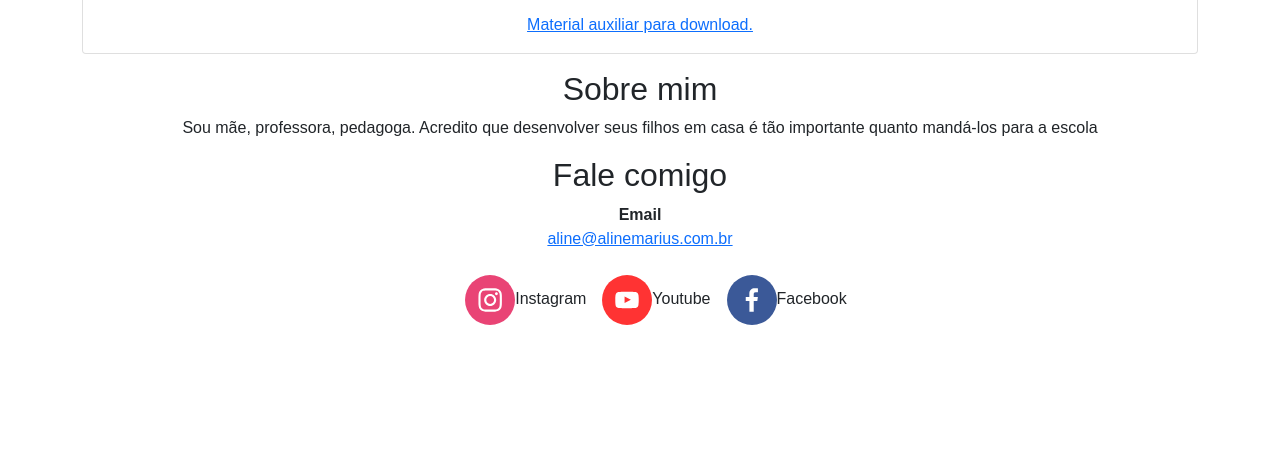
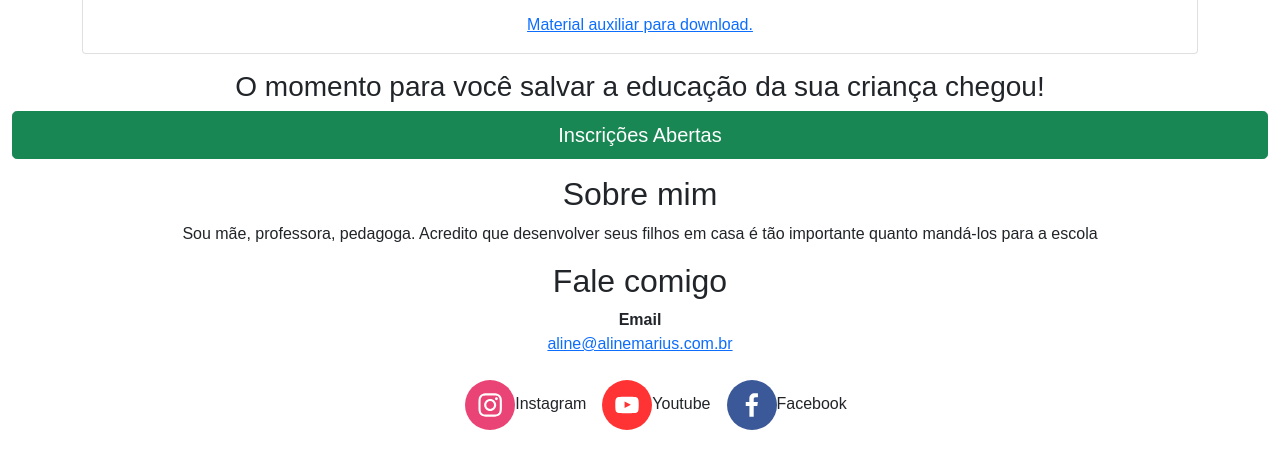
Before and after one commit to aldomonteiro/maratona_alfabetize, a React (Create React App) app: page / in a window 1280 px wide. Shown: the part 935-1386 px from the top of the page. Before the commit the page ends 1284 px from the top, so only its background shows below. Built offline with nearby package versions, Linux system fonts and the light colour scheme.

Commit message:
inscricoes

```diff
--- a/src/App.js
+++ b/src/App.js
@@ -6,6 +6,7 @@ import Image from "react-bootstrap/esm/Image";
 import logo from "./logo.jpg";
 import Navegacao from "./Navegacao";
 import Rodape from "./Rodape";
+import { Button } from "react-bootstrap";
 export default function App() {
   return (
     <Container className="App" fluid>
@@ -23,6 +24,23 @@ export default function App() {
         <span className="espaco"></span>
       </Row>
       <Row>
+        <h3>O momento para você salvar a educação da sua criança chegou!</h3>
+      </Row>
+      <Row>
+        <div className="d-grid gap-2">
+          <Button
+            href="https://go.hotmart.com/K53861123J"
+            variant="success"
+            size="lg"
+          >
+            Inscrições Abertas
+          </Button>
+        </div>
+      </Row>
+      <Row>
+        <span className="espaco"></span>
+      </Row>
+      <Row>
         <Rodape />
       </Row>
     </Container>
```
